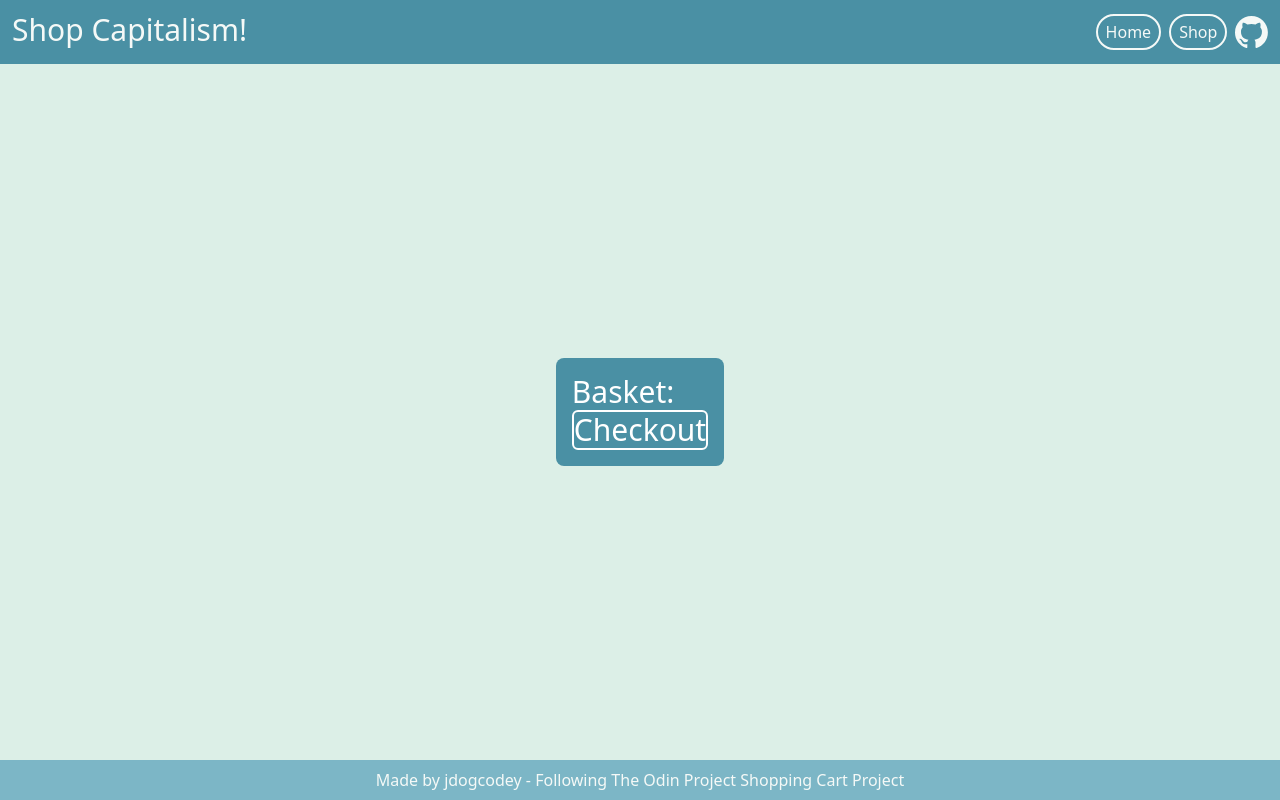
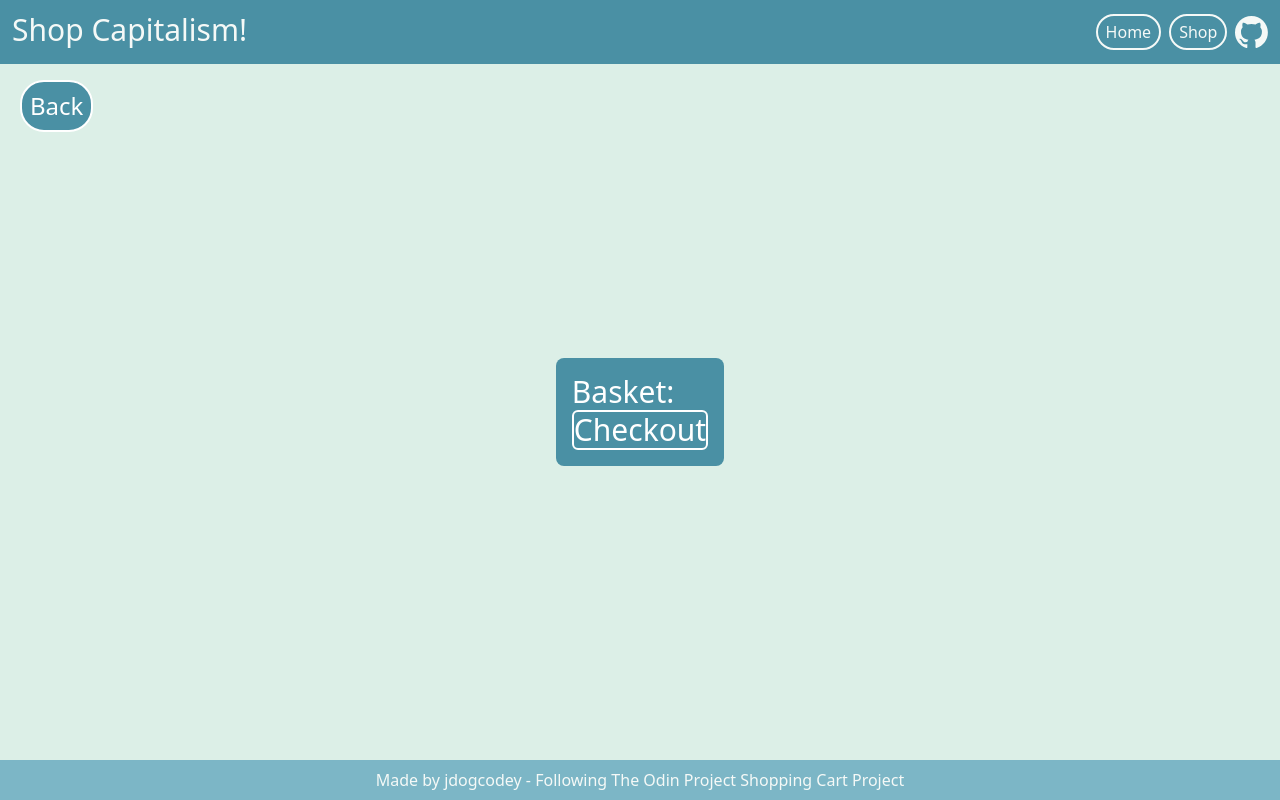
Before and after one commit to jdogcodey/shopping-cart, a React (Vite) app: page /checkout in a window 1280 px wide. Built offline with nearby package versions, Linux system fonts and the light colour scheme.

Commit message:
feat: add back button to checkout

```diff
--- a/src/routes/Checkout.jsx
+++ b/src/routes/Checkout.jsx
@@ -1,9 +1,11 @@
 import { useOutletContext } from "react-router-dom";
+import { Link } from "react-router-dom";
 
 export default function Checkout() {
     const {shoppingCart, addToCart, removeFromCart, changeCountInCart, noInCart} = useOutletContext();
 
     return <>
+    <Link to='/shopping' className="left-5 top-20 fixed text-white bg-[#4a90a4] p-2 text-2xl rounded-3xl border-solid border-white border-2 hover:border-[#7cb6c6] hover:bg-[#dcefe7] hover:text-[#7cb6c6]">Back</Link>
     <main className="flex justify-center items-center w-full">
         <div className='flex flex-col bg-[#4a90a4] p-4 rounded-lg'>
             <h2 className="text-white text-3xl">Basket:</h2>
```
